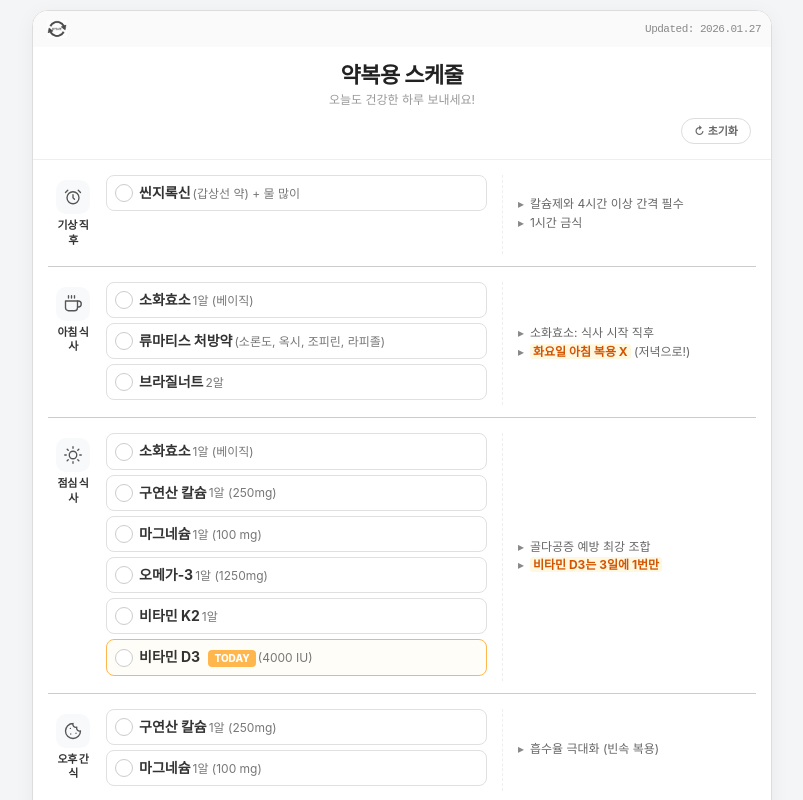
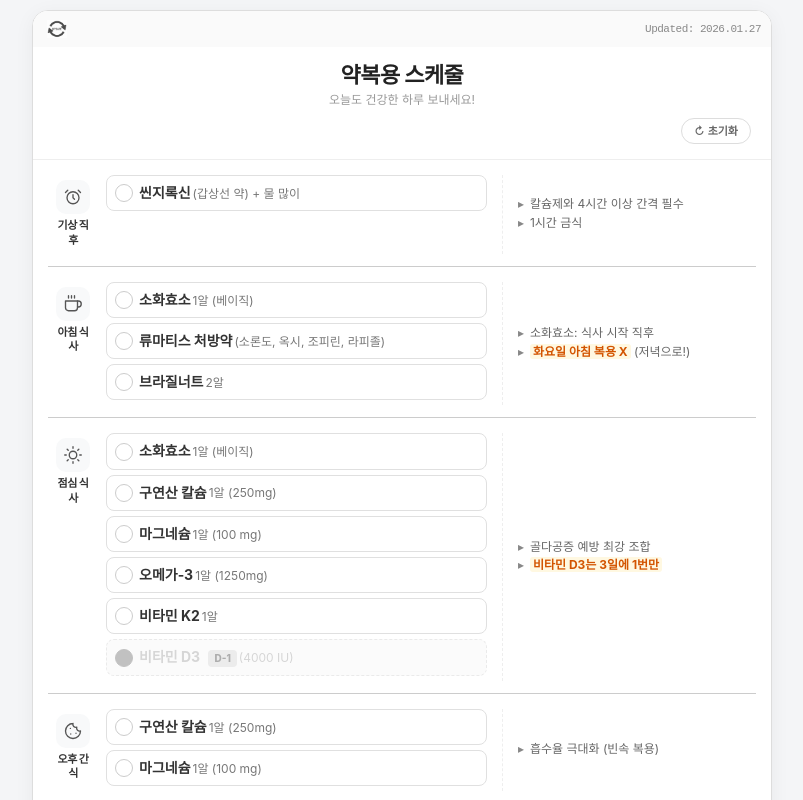
Before and after one commit to gold-bank/med-check-app, a Next.js app: page / in a window 1280 px wide. Shown: the top 800 px of the page, without its empty margins (238-1041 px from the left). Built offline with nearby package versions, Linux system fonts and the light colour scheme.

Commit message:
fix: 비타민 D3 사이클 기준 날짜를 2026-01-28로 변경

```diff
--- a/src/app/globals.css
+++ b/src/app/globals.css
@@ -52,8 +52,8 @@ body {
   padding: 10px;
   color: var(--text-color);
   line-height: 1.3;
-  -webkit-user-select: none;
-  user-select: none;
+  /* -webkit-user-select: none;*/
+  /*user-select: none;*/
 }
 
 /* ===== 메인 컨테이너 ===== */
@@ -131,6 +131,7 @@ body {
     opacity: 0;
     transform: translateX(-5px);
   }
+
   to {
     opacity: 1;
     transform: translateX(0);
@@ -424,9 +425,11 @@ body {
   0% {
     box-shadow: 0 0 0 0 rgba(255, 183, 77, 0.2);
   }
+
   70% {
     box-shadow: 0 0 0 5px rgba(255, 183, 77, 0);
   }
+
   100% {
     box-shadow: 0 0 0 0 rgba(255, 183, 77, 0);
   }
@@ -436,9 +439,11 @@ body {
   0% {
     box-shadow: 0 0 0 0 rgba(255, 107, 107, 0.2);
   }
+
   70% {
     box-shadow: 0 0 0 5px rgba(255, 107, 107, 0);
   }
+
   100% {
     box-shadow: 0 0 0 0 rgba(255, 107, 107, 0);
   }
--- a/src/lib/medicines.ts
+++ b/src/lib/medicines.ts
@@ -83,7 +83,7 @@ export const BASE_MEDICINES: Medicine[] = [
         dose: '(4000 IU)',
         slot: 'noon',
         cycleType: 'D3',
-        cycleStart: '2026-01-24',
+        cycleStart: '2026-01-28',
         cyclePeriod: 3,
     },
 
```
